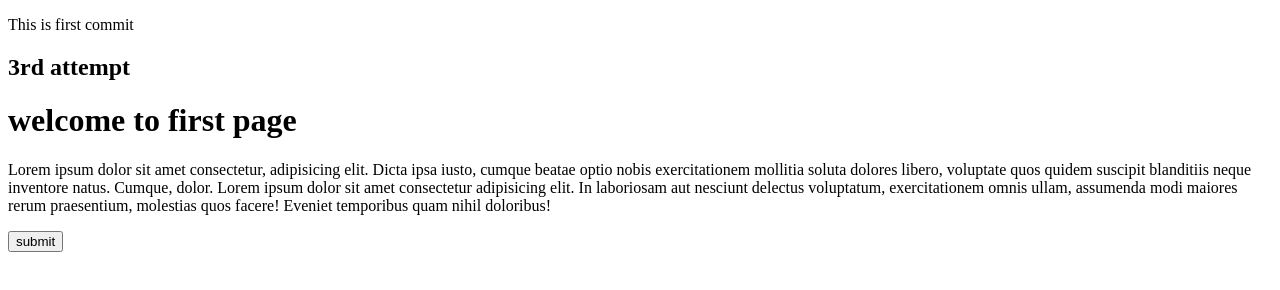
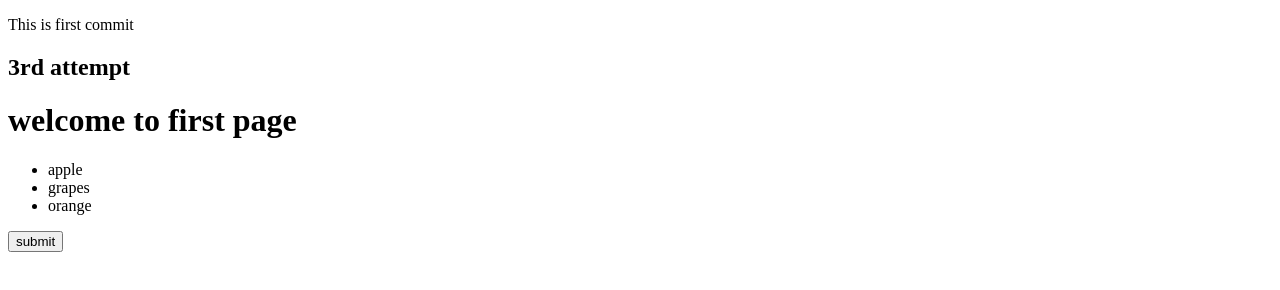
Before and after one commit to Sithara95Hansanie/hello-world, a plain HTML site: page index.html in a window 1280 px wide. Drawn offline with Linux system fonts and the light colour scheme.

Commit message:
list add

```diff
--- a/index.html
+++ b/index.html
@@ -12,13 +12,11 @@
     <p>This is first commit</p>
     <h2>3rd attempt</h2>
     <h1>welcome to first page</h1>
-    <p>
-        Lorem ipsum dolor sit amet consectetur, adipisicing elit. Dicta ipsa iusto, cumque beatae optio nobis exercitationem mollitia soluta dolores libero, voluptate quos quidem suscipit blanditiis neque inventore natus. Cumque, dolor.
-        Lorem ipsum dolor sit amet consectetur adipisicing elit. In laboriosam aut nesciunt delectus voluptatum, exercitationem omnis ullam, assumenda modi maiores rerum praesentium, molestias quos facere! Eveniet temporibus quam nihil doloribus!
-
-
-
-    </p>
+    <ul>
+    <li>apple</li>
+    <li>grapes</li>
+    <li>orange</li>
+    </ul>
     <button>submit</button>
 </body>
 
```
